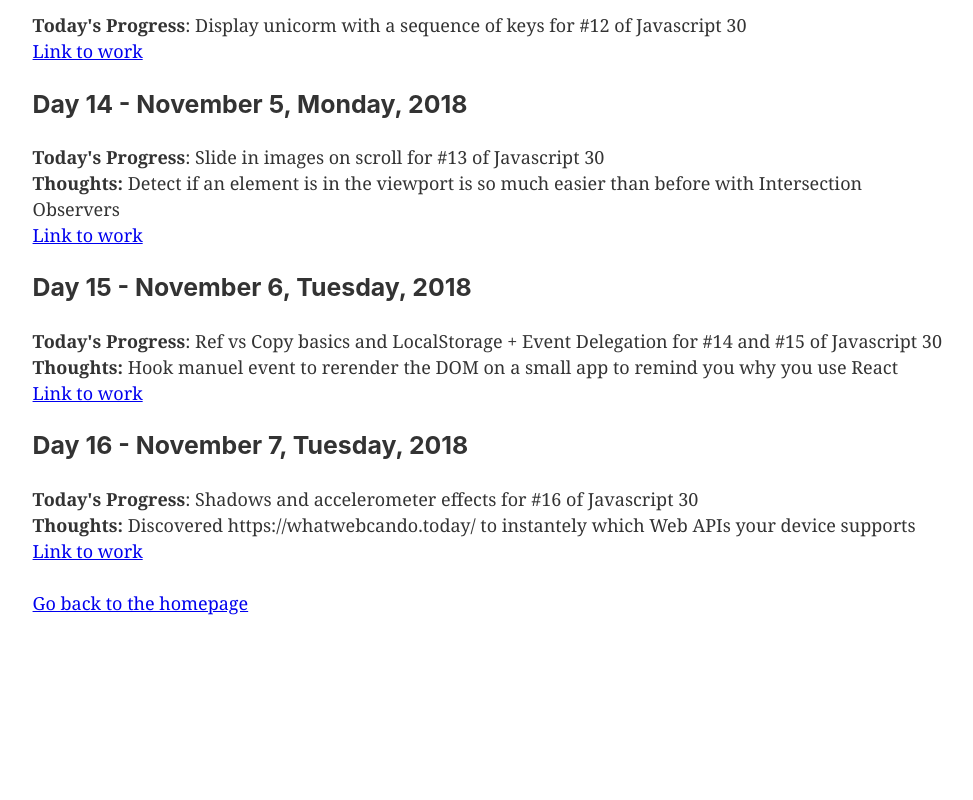
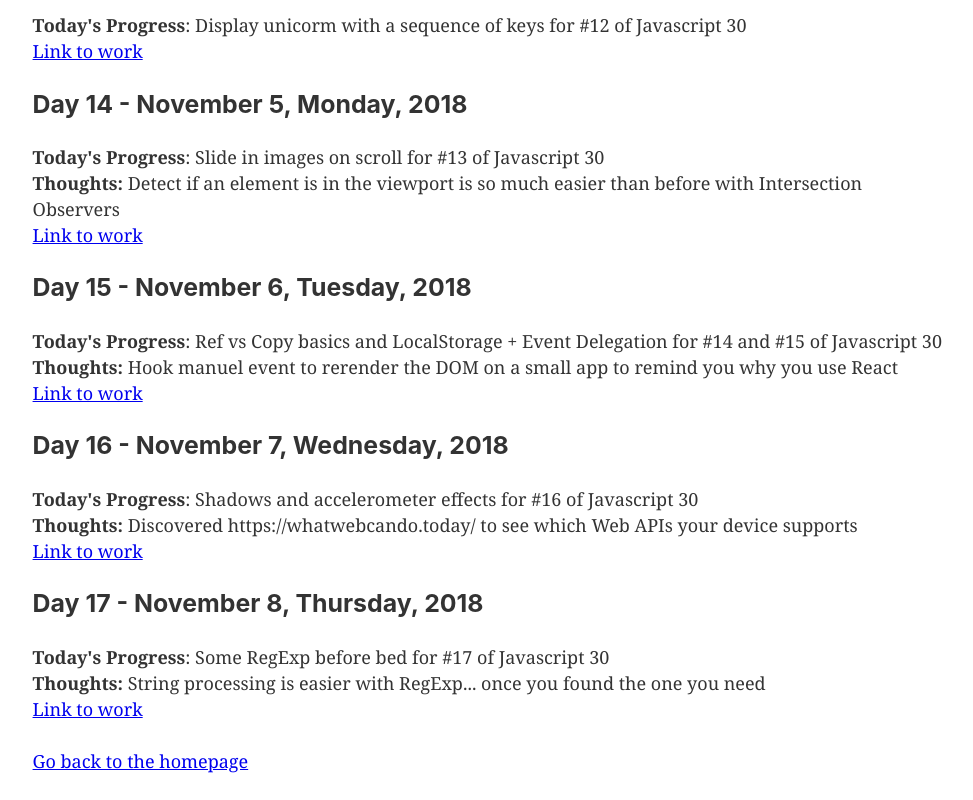
Before and after one commit to turnlab-solutions/website, a Gatsby site: page /100-days-of-code-challenge in a window 1280 px wide. Shown: the part 2181-2981 px from the top of the page, without its empty margins (147-1120 px from the left). Before the commit the page ends 2823 px from the top, so only its background shows below. Built offline with nearby package versions, Linux system fonts and the light colour scheme; Gatsby itself is replaced by a stand-in of ours.

Commit message:
Day 17 log

```diff
--- a/src/pages/100-days-of-code-challenge.js
+++ b/src/pages/100-days-of-code-challenge.js
@@ -94,11 +94,17 @@ const SecondPage = () => (
     <strong>Thoughts:</strong> Hook manuel event to rerender the DOM on a small app to remind you why you use React <br />
     <a target="_blank" href="https://maxletourneur.github.io/JavaScript30/15%20-%20LocalStorage/">Link to work</a><br />
     </p>
-    <h3>Day 16 - November 7, Tuesday, 2018</h3>
+    <h3>Day 16 - November 7, Wednesday, 2018</h3>
     <p>
     <strong>Today's Progress</strong>: Shadows and accelerometer effects for #16 of Javascript 30<br />
-    <strong>Thoughts:</strong> Discovered https://whatwebcando.today/ to instantely which Web APIs your device supports <br />
+    <strong>Thoughts:</strong> Discovered https://whatwebcando.today/ to see which Web APIs your device supports <br />
     <a target="_blank" href="https://maxletourneur.github.io/JavaScript30/16%20-%20Mouse%20Move%20Shadow/">Link to work</a><br />
+    </p>
+    <h3>Day 17 - November 8, Thursday, 2018</h3>
+    <p>
+    <strong>Today's Progress</strong>: Some RegExp before bed for #17 of Javascript 30<br />
+    <strong>Thoughts:</strong> String processing is easier with RegExp... once you found the one you need <br />
+    <a target="_blank" href="https://maxletourneur.github.io/JavaScript30/17%20-%20Sort%20Without%20Articles/">Link to work</a><br />
     </p>
     <Link to="/">Go back to the homepage</Link>
   </Layout>
```
